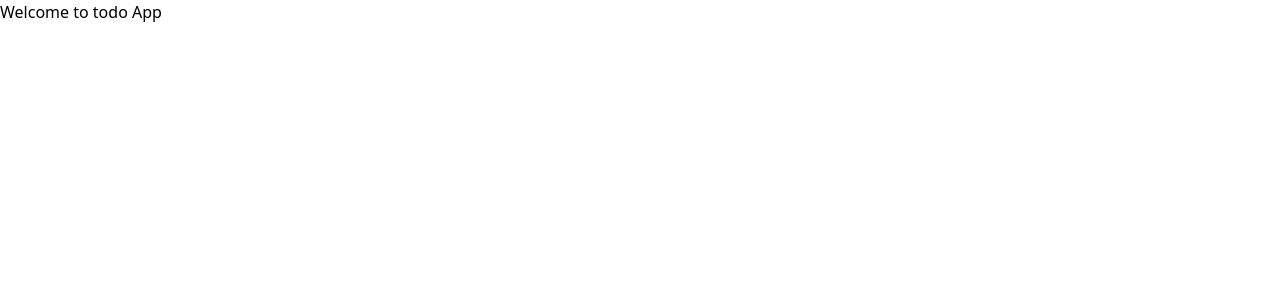
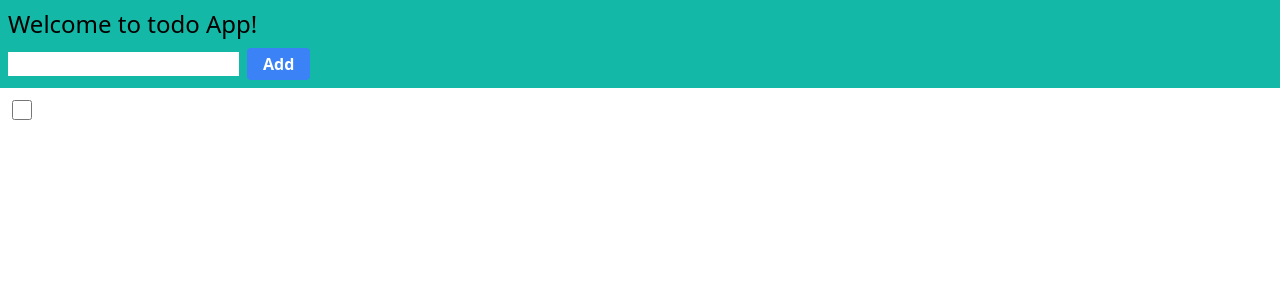
Before and after one commit to MuhammadDev-OP/my-todo, a Next.js app: page / in a window 1280 px wide. Shown: the top 300 px of the page. Built offline with nearby package versions, Linux system fonts and the light colour scheme.

Commit message:
2nd commit

```diff
--- a/src/app/page.tsx
+++ b/src/app/page.tsx
@@ -1,11 +1,56 @@
+"use client";
+
+import { useState } from "react";
 
 export default function Home() {
+  const [Todo, setTodo] = useState("");
+  const [todoList, setTodoList] = useState([""]);
+
+  function HandleInputTodo(event: any) {
+    setTodo(event.target.value);
+  }
+
+  function addTodolist() {
+    setTodoList([...todoList, Todo]);
+    setTodo("");
+  }
+
   return (
     <>
-    <h1 className="">
-      Welcome to todo App
-    </h1>
+      <div className="bg-teal-500 p-2">
+        <h1 className="text-2xl">Welcome to todo App!</h1>
+        <div>
+          <input
+            type="text"
+            className="mt-3"
+            value={Todo}
+            onChange={HandleInputTodo}
+          />
+          <button
+            type="submit"
+            className="ml-2 bg-blue-500 hover:bg-blue-700 text-white font-bold py-1 px-4 rounded"
+            onClick={addTodolist}
+          >
+            Add
+          </button>
+        </div>
+      </div>
+      <div>
+        {todoList.map((todo: any) => (
+          <>
+            <input
+              type="checkbox"
+              name="check-box"
+              id=""
+              className="h-5 w-5 m-3 "
+            />
+            <label className="text-green-400 text-2xl font-extrabold">
+              {todo}
+            </label>
+            <br />
+          </>
+        ))}
+      </div>
     </>
-
-  )
+  );
 }
```
